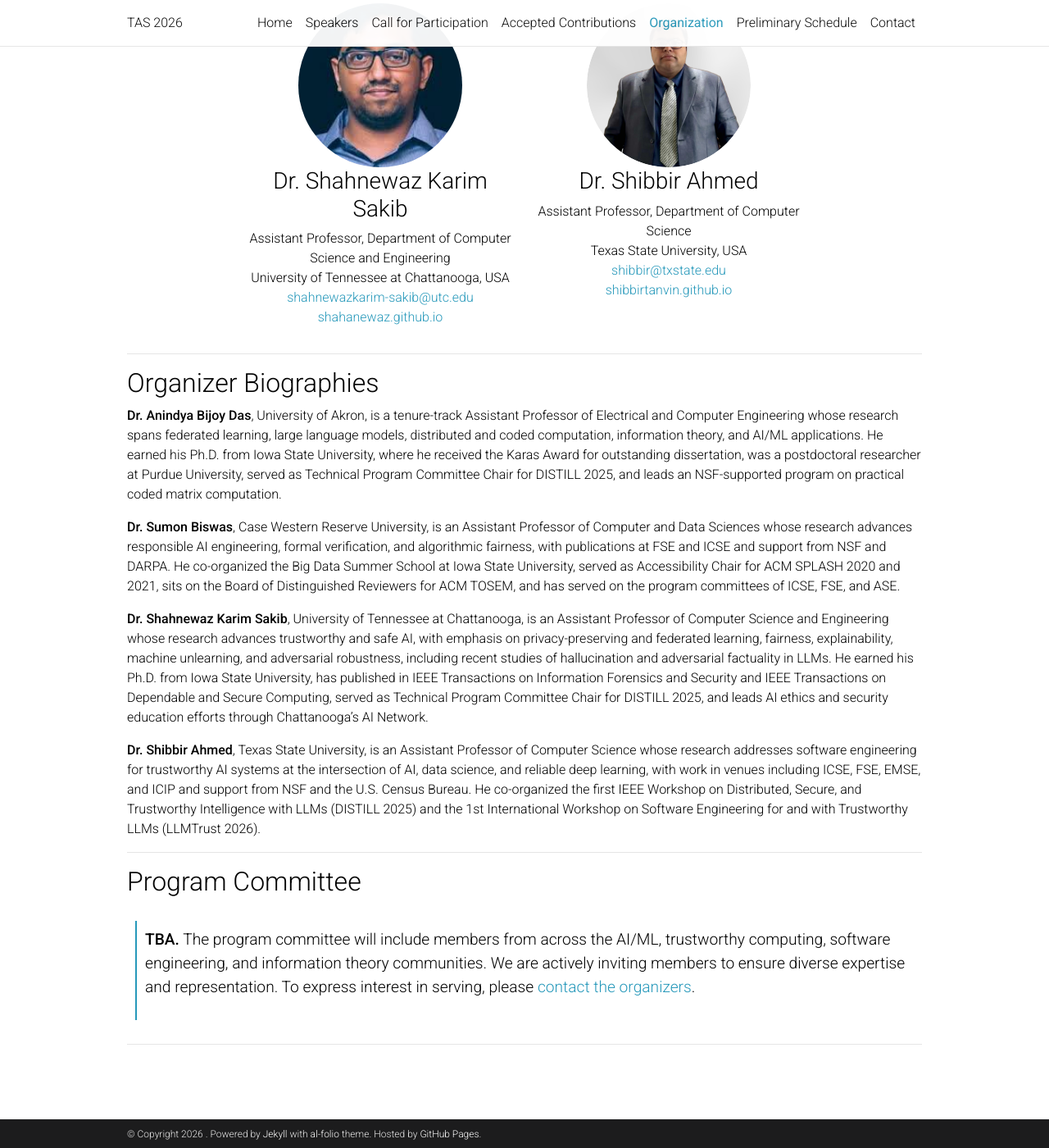
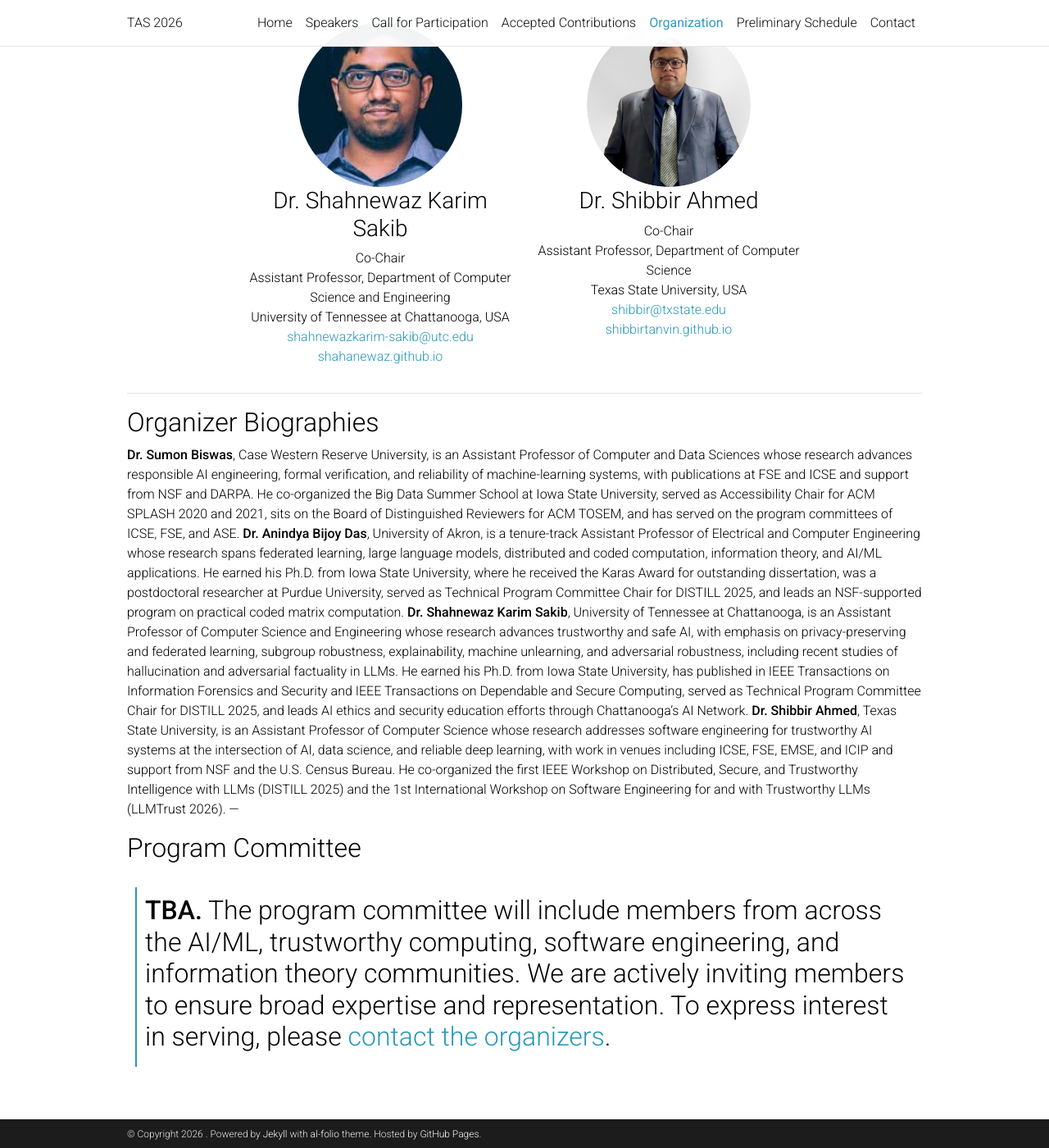
Before and after one commit to tas2026/tas2026.github.io, a Jekyll site: the page built from _pages/organization.md, in a window 1280 px wide and 1400 px high, scrolled down 612 px. Shown: the whole window at 82% size. Built offline with Jekyll 4.4.1, drawn with Linux system fonts in a browser that asks for light colours; comment, search, counter and statistics services are not loaded; a style sheet for code colours, icons or effects is not loaded; some of the changed text lies outside the part shown.

Commit message:
Update organization.md

```diff
--- a/_pages/organization.md
+++ b/_pages/organization.md
@@ -5,14 +5,26 @@ permalink: /organization/
 nav: true
 nav_order: 5
 ---
-
 # Organization
-
 ## Organizing Committee
-
 <div class="team-container"
      style="display:flex; justify-content:center; align-items:flex-start; gap:2rem; flex-wrap:wrap;">
-
+  <!-- Sumon -->
+  <div class="team-member" style="text-align:center; max-width:320px;">
+    <img
+      src="{{ '/assets/img/sumon.jpg' | relative_url }}"
+      alt="Dr. Sumon Biswas"
+      style="width:200px; height:200px; object-fit:cover; border-radius:50%;"
+    />
+    <h3>Dr. Sumon Biswas</h3>
+    <p>
+      Co-Chair<br>
+      Assistant Professor, Department of Computer and Data Sciences<br>
+      Case Western Reserve University, USA<br>
+      <a href="mailto:sumon@case.edu">sumon@case.edu</a><br>
+      <a href="https://sumonbis.github.io/">sumonbis.github.io</a>
+    </p>
+  </div>
   <!-- Anindya -->
   <div class="team-member" style="text-align:center; max-width:320px;">
     <img
@@ -22,29 +34,13 @@ nav_order: 5
     />
     <h3>Dr. Anindya Bijoy Das</h3>
     <p>
+      Co-Chair<br>
       Assistant Professor, Department of Electrical and Computer Engineering<br>
       University of Akron, USA<br>
       <a href="mailto:adas@uakron.edu">adas@uakron.edu</a><br>
       <a href="https://anindyabijoydas.github.io/portfolio/">anindyabijoydas.github.io</a>
     </p>
   </div>
-
-  <!-- Sumon -->
-  <div class="team-member" style="text-align:center; max-width:320px;">
-    <img
-      src="{{ '/assets/img/sumon.jpg' | relative_url }}"
-      alt="Dr. Sumon Biswas"
-      style="width:200px; height:200px; object-fit:cover; border-radius:50%;"
-    />
-    <h3>Dr. Sumon Biswas</h3>
-    <p>
-      Assistant Professor, Department of Computer and Data Sciences<br>
-      Case Western Reserve University, USA<br>
-      <a href="mailto:sumon@case.edu">sumon@case.edu</a><br>
-      <a href="https://sumonbis.github.io/">sumonbis.github.io</a>
-    </p>
-  </div>
-
   <!-- Sakib -->
   <div class="team-member" style="text-align:center; max-width:320px;">
     <img
@@ -54,13 +50,13 @@ nav_order: 5
     />
     <h3>Dr. Shahnewaz Karim Sakib</h3>
     <p>
+      Co-Chair<br>
       Assistant Professor, Department of Computer Science and Engineering<br>
       University of Tennessee at Chattanooga, USA<br>
       <a href="mailto:shahnewazkarim-sakib@utc.edu">shahnewazkarim-sakib@utc.edu</a><br>
       <a href="https://shahanewaz.github.io/">shahanewaz.github.io</a>
     </p>
   </div>
-
   <!-- Shibbir -->
   <div class="team-member" style="text-align:center; max-width:320px;">
     <img
@@ -70,31 +66,21 @@ nav_order: 5
     />
     <h3>Dr. Shibbir Ahmed</h3>
     <p>
+      Co-Chair<br>
       Assistant Professor, Department of Computer Science<br>
       Texas State University, USA<br>
       <a href="mailto:shibbir@txstate.edu">shibbir@txstate.edu</a><br>
       <a href="https://shibbirtanvin.github.io/">shibbirtanvin.github.io</a>
     </p>
   </div>
-
 </div>
-
 ---
-
 ## Organizer Biographies
-
+**Dr. Sumon Biswas**, Case Western Reserve University, is an Assistant Professor of Computer and Data Sciences whose research advances responsible AI engineering, formal verification, and reliability of machine-learning systems, with publications at FSE and ICSE and support from NSF and DARPA. He co-organized the Big Data Summer School at Iowa State University, served as Accessibility Chair for ACM SPLASH 2020 and 2021, sits on the Board of Distinguished Reviewers for ACM TOSEM, and has served on the program committees of ICSE, FSE, and ASE.
 **Dr. Anindya Bijoy Das**, University of Akron, is a tenure-track Assistant Professor of Electrical and Computer Engineering whose research spans federated learning, large language models, distributed and coded computation, information theory, and AI/ML applications. He earned his Ph.D. from Iowa State University, where he received the Karas Award for outstanding dissertation, was a postdoctoral researcher at Purdue University, served as Technical Program Committee Chair for DISTILL 2025, and leads an NSF-supported program on practical coded matrix computation.
-
-**Dr. Sumon Biswas**, Case Western Reserve University, is an Assistant Professor of Computer and Data Sciences whose research advances responsible AI engineering, formal verification, and algorithmic fairness, with publications at FSE and ICSE and support from NSF and DARPA. He co-organized the Big Data Summer School at Iowa State University, served as Accessibility Chair for ACM SPLASH 2020 and 2021, sits on the Board of Distinguished Reviewers for ACM TOSEM, and has served on the program committees of ICSE, FSE, and ASE.
-
-**Dr. Shahnewaz Karim Sakib**, University of Tennessee at Chattanooga, is an Assistant Professor of Computer Science and Engineering whose research advances trustworthy and safe AI, with emphasis on privacy-preserving and federated learning, fairness, explainability, machine unlearning, and adversarial robustness, including recent studies of hallucination and adversarial factuality in LLMs. He earned his Ph.D. from Iowa State University, has published in IEEE Transactions on Information Forensics and Security and IEEE Transactions on Dependable and Secure Computing, served as Technical Program Committee Chair for DISTILL 2025, and leads AI ethics and security education efforts through Chattanooga's AI Network.
-
+**Dr. Shahnewaz Karim Sakib**, University of Tennessee at Chattanooga, is an Assistant Professor of Computer Science and Engineering whose research advances trustworthy and safe AI, with emphasis on privacy-preserving and federated learning, subgroup robustness, explainability, machine unlearning, and adversarial robustness, including recent studies of hallucination and adversarial factuality in LLMs. He earned his Ph.D. from Iowa State University, has published in IEEE Transactions on Information Forensics and Security and IEEE Transactions on Dependable and Secure Computing, served as Technical Program Committee Chair for DISTILL 2025, and leads AI ethics and security education efforts through Chattanooga's AI Network.
 **Dr. Shibbir Ahmed**, Texas State University, is an Assistant Professor of Computer Science whose research addresses software engineering for trustworthy AI systems at the intersection of AI, data science, and reliable deep learning, with work in venues including ICSE, FSE, EMSE, and ICIP and support from NSF and the U.S. Census Bureau. He co-organized the first IEEE Workshop on Distributed, Secure, and Trustworthy Intelligence with LLMs (DISTILL 2025) and the 1st International Workshop on Software Engineering for and with Trustworthy LLMs (LLMTrust 2026).
-
 ---
-
 ## Program Committee
-
-> **TBA.** The program committee will include members from across the AI/ML, trustworthy computing, software engineering, and information theory communities. We are actively inviting members to ensure diverse expertise and representation. To express interest in serving, please [contact the organizers]({{ '/contact/' | relative_url }}).
-
+> **TBA.** The program committee will include members from across the AI/ML, trustworthy computing, software engineering, and information theory communities. We are actively inviting members to ensure broad expertise and representation. To express interest in serving, please [contact the organizers]({{ '/contact/' | relative_url }}).
 ---
```
